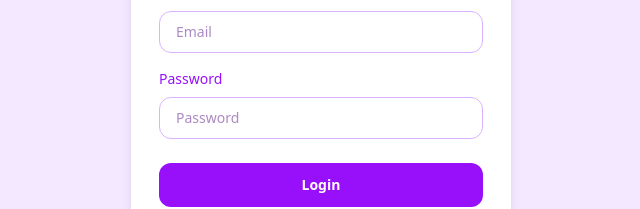
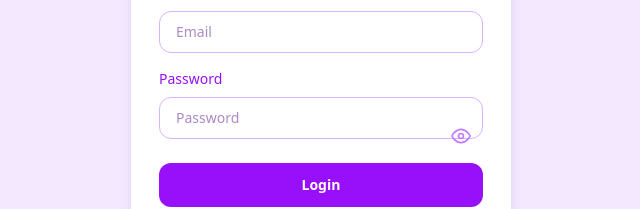
Before and after one commit to NomulaSantosh/Adminpanel, a React (Vite) app in the folder client/: page / in a window 1280 px wide. Shown: the part 335-544 px from the top of the page, without its empty margins (319-959 px from the left). Built offline with nearby package versions, Linux system fonts and the light colour scheme.

Commit message:
feat(auth): add password visibility toggle on login

```diff
--- a/client/src/pages/Login.jsx
+++ b/client/src/pages/Login.jsx
@@ -1,11 +1,13 @@
 import { useNavigate } from 'react-router-dom';
 import { useState } from 'react';
+import { FiEye, FiEyeOff } from 'react-icons/fi';
 
 const Login = () => {
   const navigate = useNavigate();
   const [email, setEmail] = useState('');
   const [password, setPassword] = useState('');
   const [error, setError] = useState('');
+  const [showPassword, setShowPassword] = useState(false);
 
   const handleLogin = (e) => {
     e.preventDefault();
@@ -16,6 +18,10 @@ const Login = () => {
     } else {
       setError('Invalid email or password');
     }
+  };
+
+  const togglePasswordVisibility = () => {
+    setShowPassword(!showPassword);
   };
 
   return (
@@ -43,16 +49,30 @@ const Login = () => {
           />
         </div>
 
-        <div className="mb-6">
+        <div className="mb-6 relative">
           <label className="block text-purple-600 mb-2 text-sm">Password</label>
+          <div className="relative">
             <input
-            type="password"
+              type={showPassword ? 'text' : 'password'}
               placeholder="Password"
               value={password}
               onChange={(e) => setPassword(e.target.value)}
-            className="w-full px-4 py-2.5 border border-purple-300 rounded-xl focus:ring-2 focus:ring-purple-400 text-sm"
+              className="w-full px-4 py-2.5 border border-purple-300 rounded-xl focus:ring-2 focus:ring-purple-400 text-sm pr-10"
               required
             />
+            <button
+              type="button"
+              onClick={togglePasswordVisibility}
+              className="absolute inset-y-0 right-0 pr-3 flex items-center text-sm leading-5"
+              style={{ top: '35px' }}
+            >
+              {showPassword ? (
+                <FiEyeOff className="h-5 w-5 text-purple-400" />
+              ) : (
+                <FiEye className="h-5 w-5 text-purple-400" />
+              )}
+            </button>
+          </div>
         </div>
 
         <button
```
Lines whose indentation alone changed are shown as unchanged.
